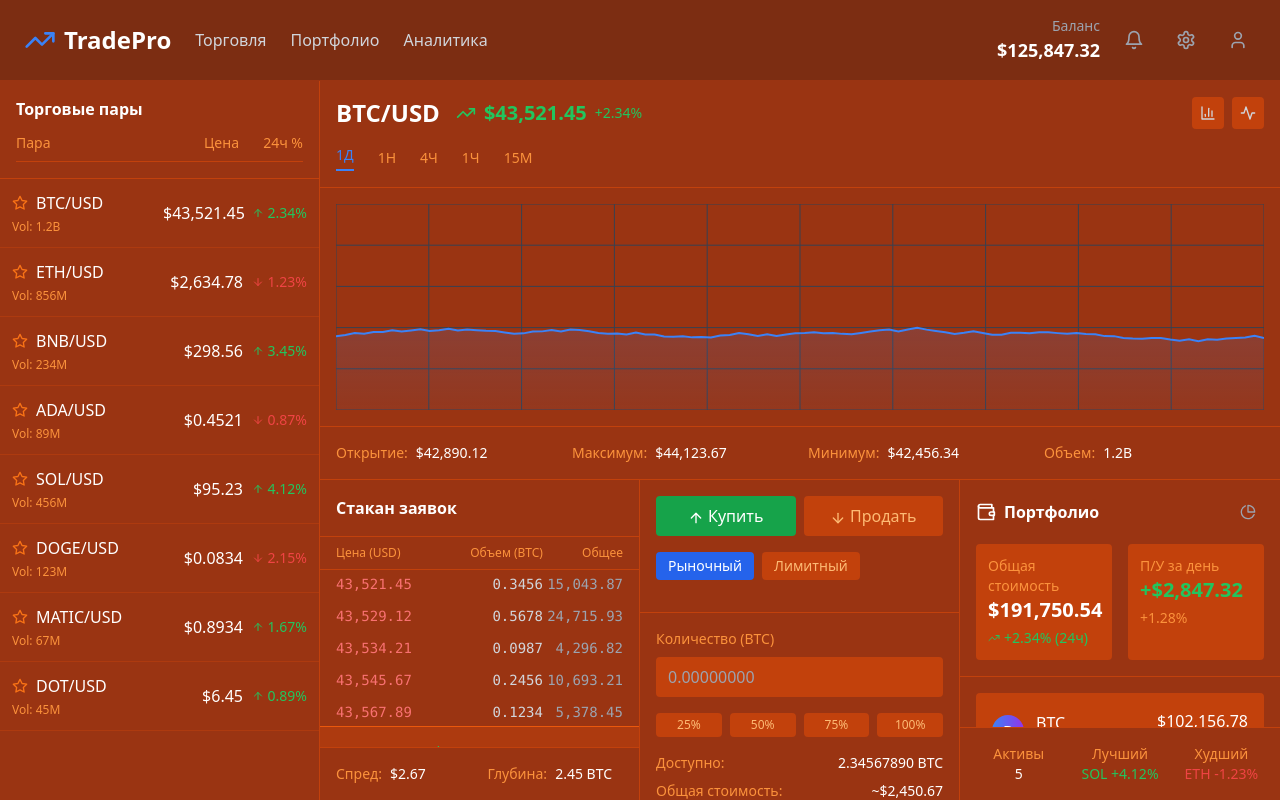
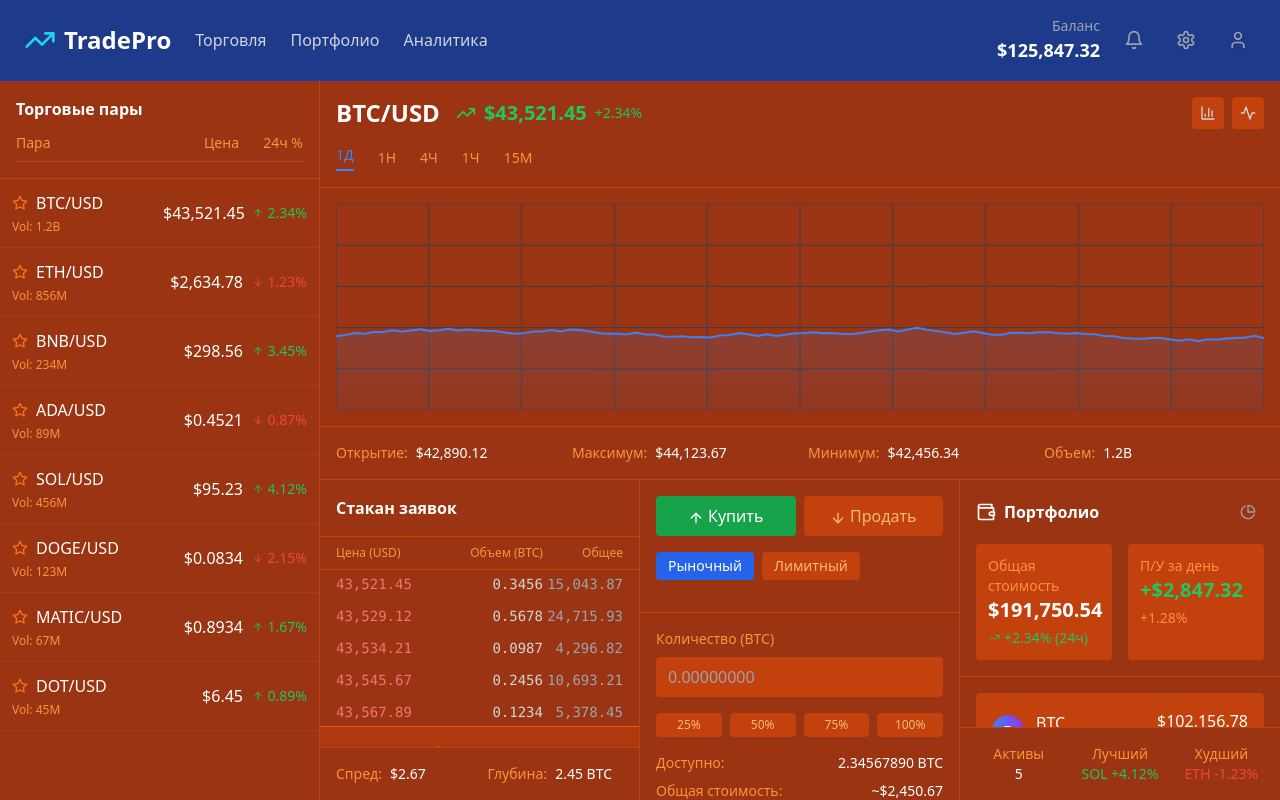
Before and after one commit to alexeykrol/Apps_12222, a React (Vite) app: page / in a window 1280 px wide. Built offline with nearby package versions, Linux system fonts and the light colour scheme.

Commit message:
Изменить цвет хедера на голубой

```diff
--- a/src/components/Header.tsx
+++ b/src/components/Header.tsx
@@ -3,11 +3,11 @@ import { User, Settings, Bell, TrendingUp } from 'lucide-react';
 
 const Header = () => {
   return (
-    <header className="bg-orange-900 border-b border-orange-800 px-6 py-4">
+    <header className="bg-blue-900 border-b border-blue-800 px-6 py-4">
       <div className="flex items-center justify-between">
         <div className="flex items-center space-x-6">
           <div className="flex items-center space-x-2">
-            <TrendingUp className="w-8 h-8 text-blue-500" />
+            <TrendingUp className="w-8 h-8 text-cyan-400" />
             <h1 className="text-2xl font-bold text-white">TradePro</h1>
           </div>
           <nav className="hidden md:flex space-x-6">
```
